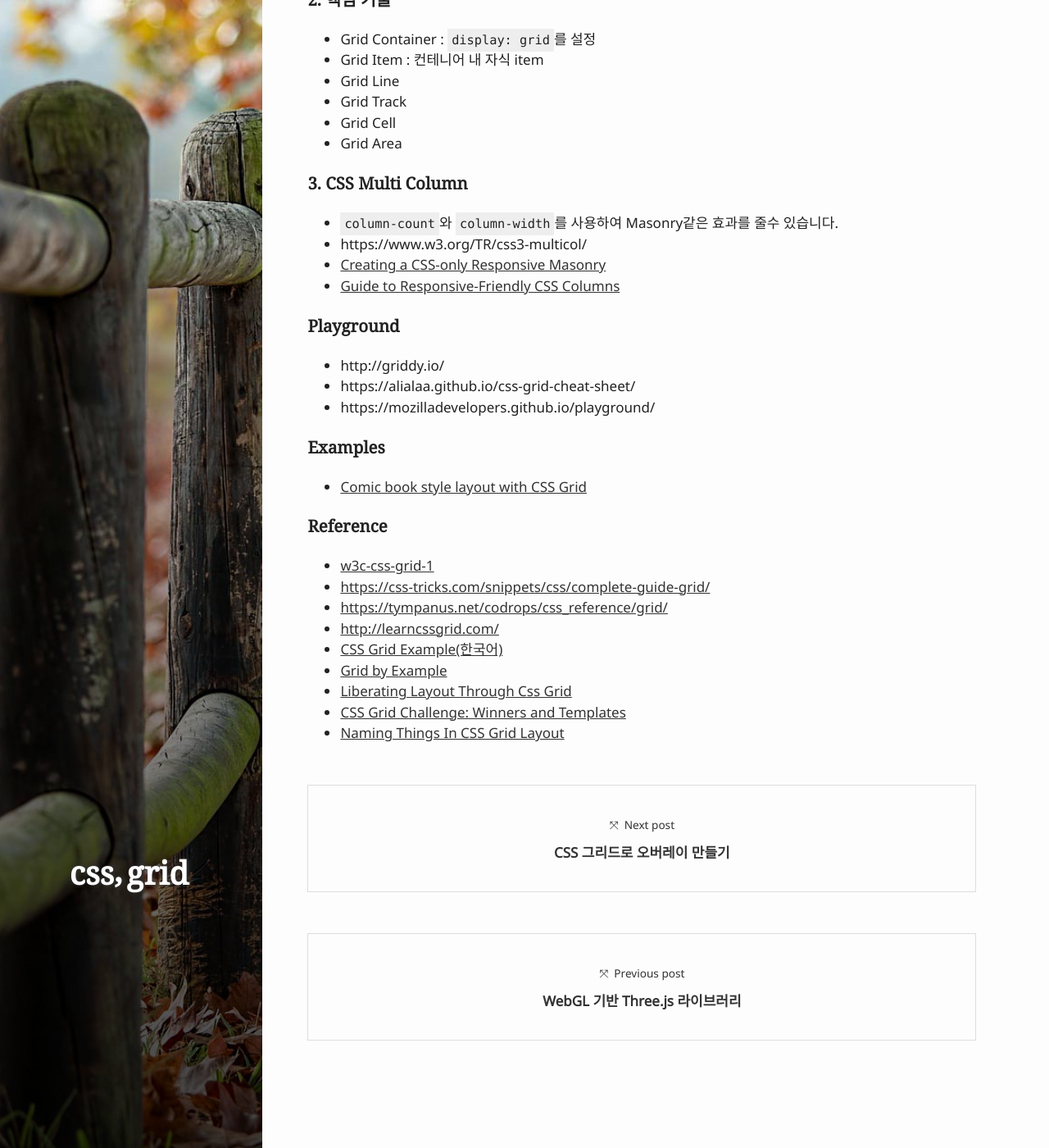
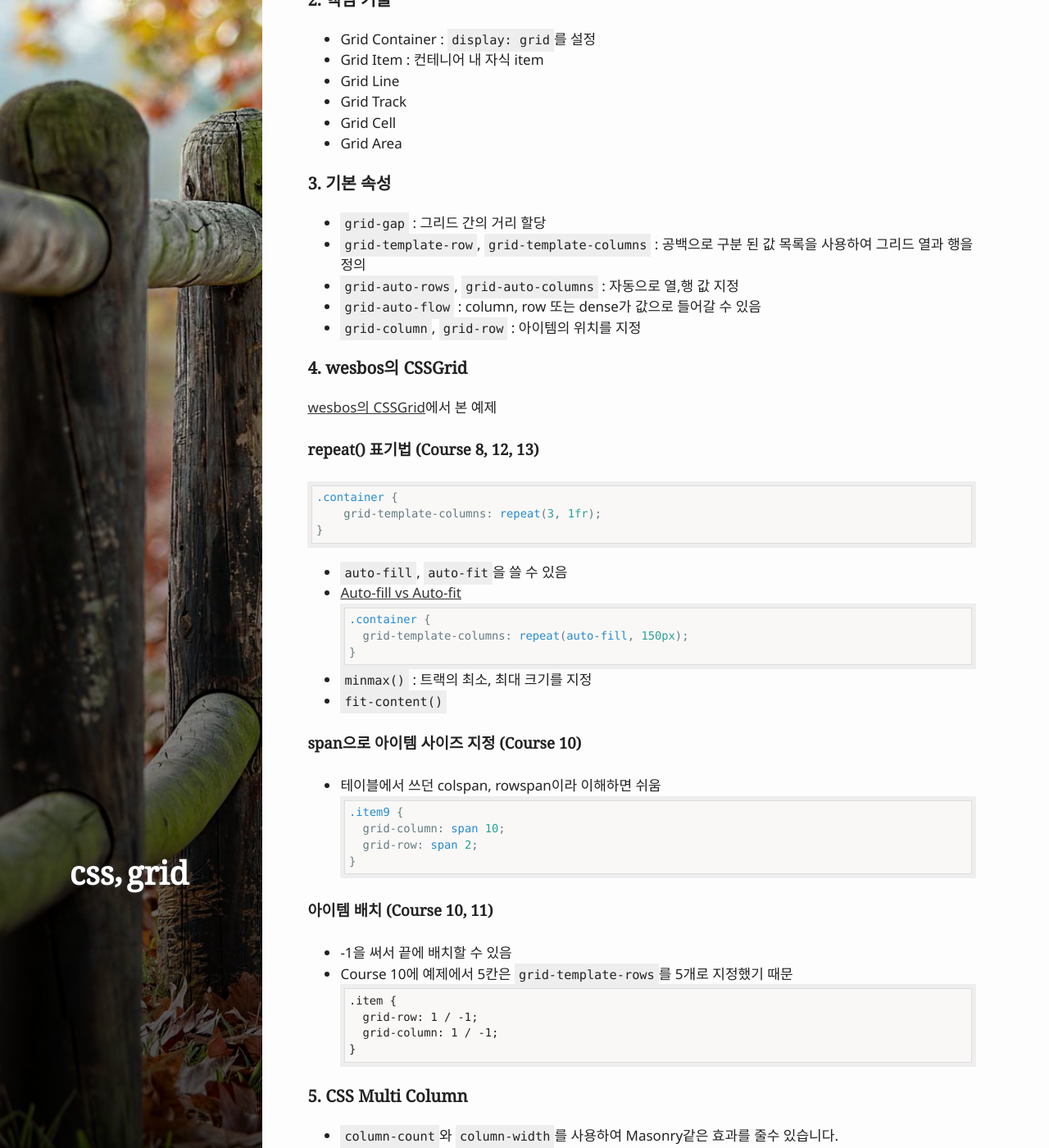
Before and after one commit to pigjh1/pigjh1.github.com, a Jekyll site: the page built from _posts/2017-04-21-css-grid.md, in a window 1280 px wide and 1400 px high, scrolled down 384 px. Shown: the whole window at 82% size. Built offline with Jekyll 4.4.1, drawn with Linux system fonts in a browser that asks for light colours.

Commit message:
Update post

````diff
--- a/_posts/2017-04-21-css-grid.md
+++ b/_posts/2017-04-21-css-grid.md
@@ -3,6 +3,7 @@ bg: "tools.jpg"
 layout: post
 title: "CSS Grid"
 date: 2017-04-21 12:00:00
+update: 2018-01-19 11:06:00
 categories: posts
 tags: ['css', 'grid']
 ---
@@ -20,7 +21,56 @@ tags: ['css', 'grid']
 - Grid Cell
 - Grid Area
 
-### 3. CSS Multi Column
+### 3. 기본 속성
+- `grid-gap` : 그리드 간의 거리 할당
+- `grid-template-row`, `grid-template-columns` : 공백으로 구분 된 값 목록을 사용하여 그리드 열과 행을 정의
+- `grid-auto-rows`, `grid-auto-columns` : 자동으로 열,행 값 지정
+- `grid-auto-flow` : column, row 또는 dense가 값으로 들어갈 수 있음
+- `grid-column`, `grid-row` : 아이템의 위치를 지정
+
+### 4. wesbos의 CSSGrid
+[wesbos의 CSSGrid](https://github.com/wesbos/css-grid/)에서 본 예제
+
+#### repeat() 표기법 (Course 8, 12, 13)
+```css
+.container {
+    grid-template-columns: repeat(3, 1fr);
+}
+```
+- `auto-fill`, `auto-fit`을 쓸 수 있음
+- [Auto-fill vs Auto-fit](https://codepen.io/snookca/pen/MpMqMQ)
+```css
+.container {
+    grid-template-columns: repeat(auto-fill, 150px);
+}
+```
+- `minmax()` : 트랙의 최소, 최대 크기를 지정
+- `fit-content()`
+
+
+#### span으로 아이템 사이즈 지정 (Course 10)
+- 테이블에서 쓰던 colspan, rowspan이라 이해하면 쉬움
+```css
+.item9 {
+    grid-column: span 10;
+    grid-row: span 2;
+}
+```
+
+#### 아이템 배치 (Course 10, 11)
+-  -1을 써서 끝에 배치할 수 있음
+- Course 10에 예제에서 5칸은 `grid-template-rows`를 5개로 지정했기 때문
+```
+.item {
+    grid-row: 1 / -1;
+    grid-column: 1 / -1;
+}
+```
+
+
+
+
+### 5. CSS Multi Column
 - `column-count`와 `column-width`를 사용하여 Masonry같은 효과를 줄수 있습니다.
 - https://www.w3.org/TR/css3-multicol/
 - [Creating a CSS-only Responsive Masonry](http://w3bits.com/css-masonry/)
@@ -40,6 +90,7 @@ tags: ['css', 'grid']
 - [https://tympanus.net/codrops/css_reference/grid/](https://tympanus.net/codrops/css_reference/grid/)
 - [http://learncssgrid.com/](http://learncssgrid.com/)
 - [CSS Grid Example(한국어)](https://github.com/sonim1/css_grid_example)
+- [CSS 그리드 레이아웃 MDN](https://developer.mozilla.org/ko/docs/Web/CSS/CSS_Grid_Layout)
 - [Grid by Example](https://gridbyexample.com/)
 - [Liberating Layout Through Css Grid](https://cssgrid.cc/)
 - [CSS Grid Challenge: Winners and Templates](https://www.smashingmagazine.com/2017/10/css-grid-challenge-2017-winners/)
````
Also changed, not shown: _posts/2017-01-23-css-flexbox.md (+1 -0 lines), _posts/2017-09-22-css-text-module.md (+1 -1 lines), _posts/2017-12-26-css3-effect.md (+1 -0 lines), bookmarks.md (+13 -4 lines).
